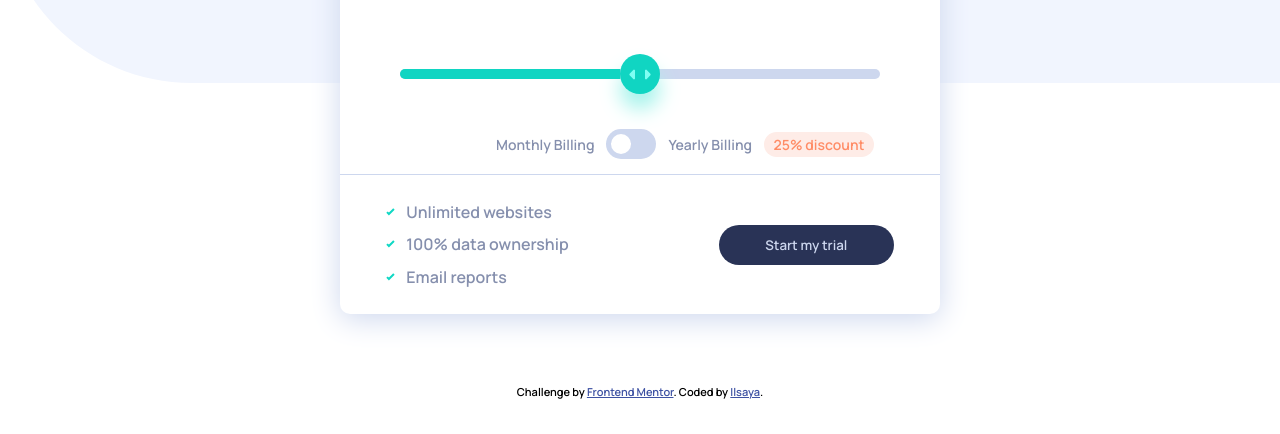
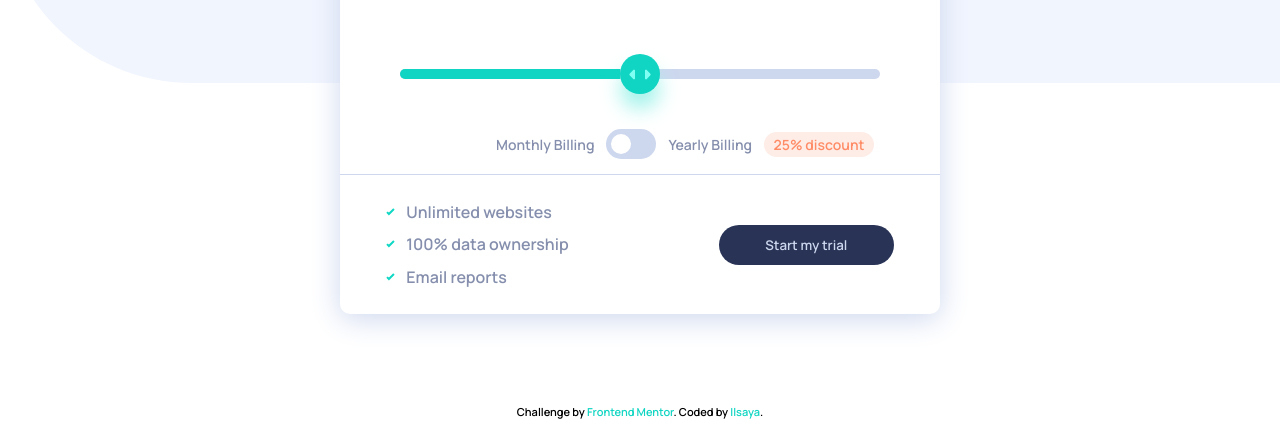
Before and after one commit to fifowskaw/f-m-pricing-component, a plain HTML site: page index.html in a window 1280 px wide. Shown: the part 366-800 px from the top of the page. Drawn offline with Linux system fonts and the light colour scheme.

Commit message:
fix for footer

```diff
--- a/style.css
+++ b/style.css
@@ -20,11 +20,14 @@
   box-sizing: border-box;
 }
 .attribution {
+  transform: translateY(20px);
+
   font-size: 11px;
   text-align: center;
 }
 .attribution a {
-  color: hsl(228, 45%, 44%);
+  text-decoration: none;
+  color: var(--color-strong-cyan);
 }
 
 body {
```
